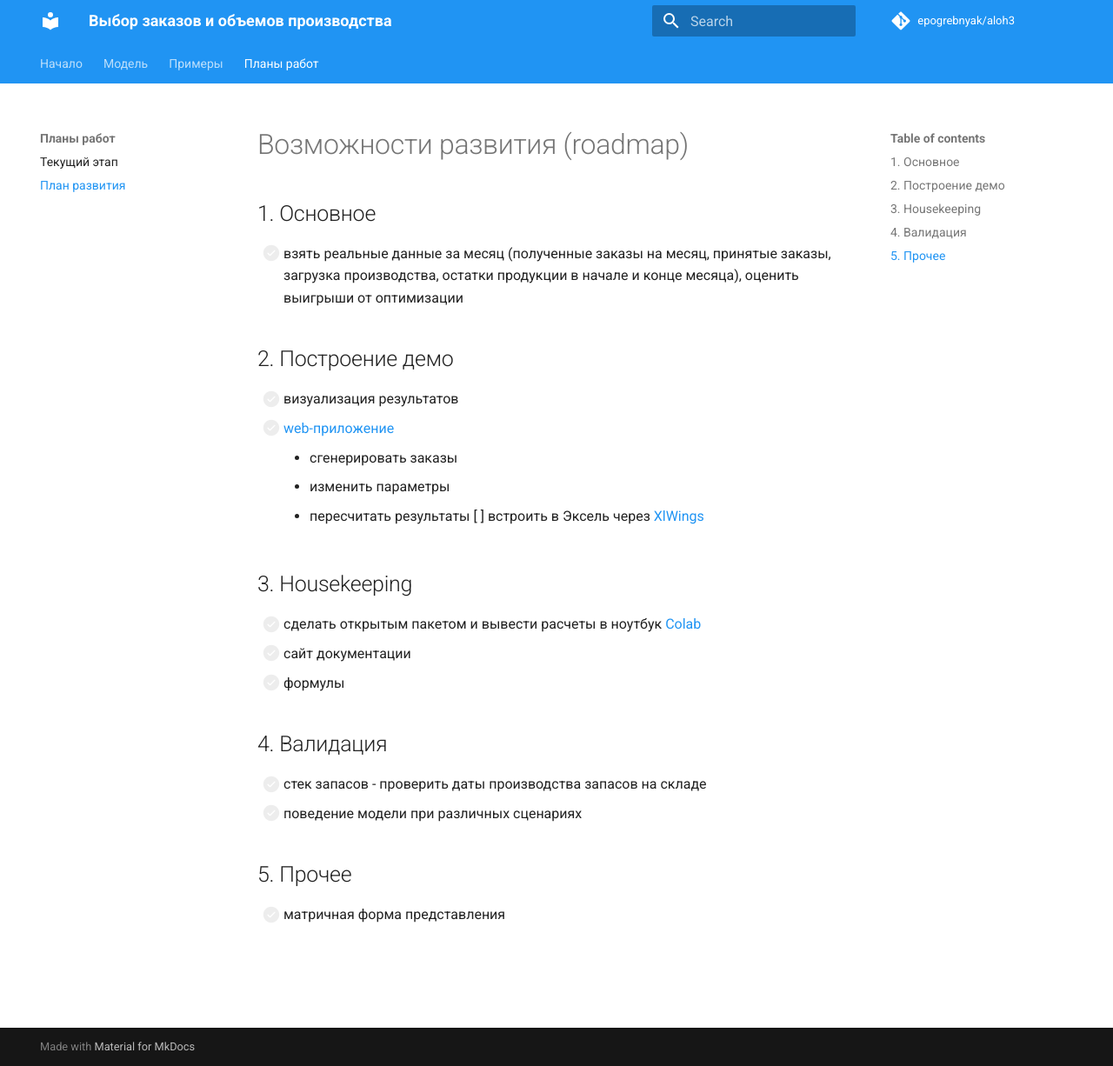
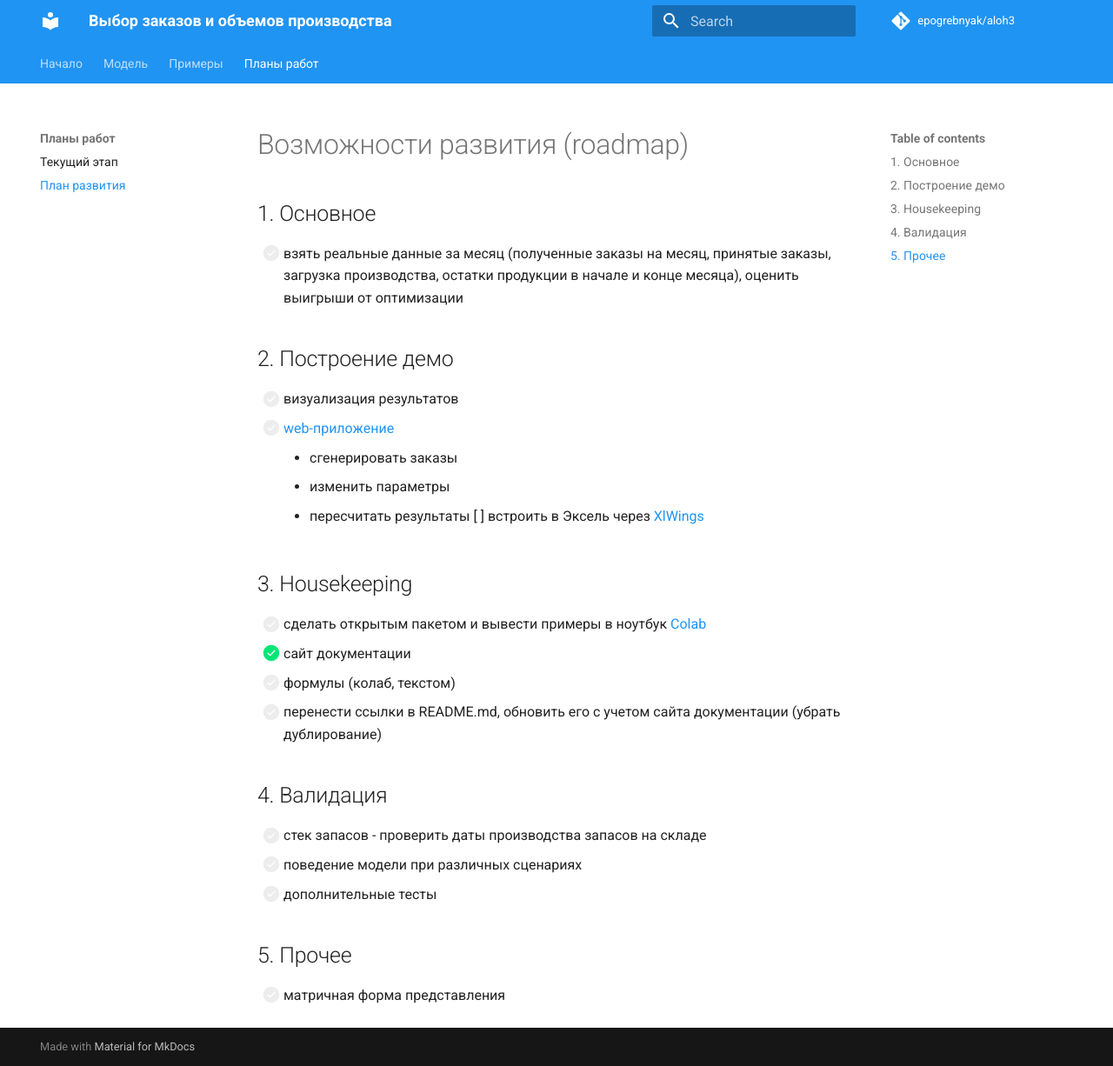
Before and after one commit to epogrebnyak/aloh, an MkDocs documentation site: the page built from docs/roadmap.md, in a window 1280 px wide and 1226 px high. Shown: the whole window at 87% size. Built offline with MkDocs 1.6.1 and Material for MkDocs 9.7.7, drawn with Linux system fonts in a browser that asks for light colours; comment, search, counter and statistics services are not loaded.

Commit message:
upd roadmap

```diff
--- a/docs/roadmap.md
+++ b/docs/roadmap.md
@@ -15,14 +15,16 @@
 
 ## 3. Housekeeping
 
-- [ ] сделать открытым пакетом и вывести расчеты в ноутбук [Colab](https://colab.research.google.com/)
-- [ ] сайт документации
-- [ ] формулы
+- [ ] сделать открытым пакетом и вывести примеры в ноутбук [Colab](https://colab.research.google.com/)
+- [x] сайт документации
+- [ ] формулы (колаб, текстом)
+- [ ] перенести ссылки в README.md, обновить его с учетом сайта документации (убрать дублирование)
 
 ## 4. Валидация
 
 - [ ] стек запасов - проверить даты производства запасов на складе
 - [ ] поведение модели при различных сценариях
+- [ ] дополнительные тесты
 
 ## 5. Прочее
 
```
